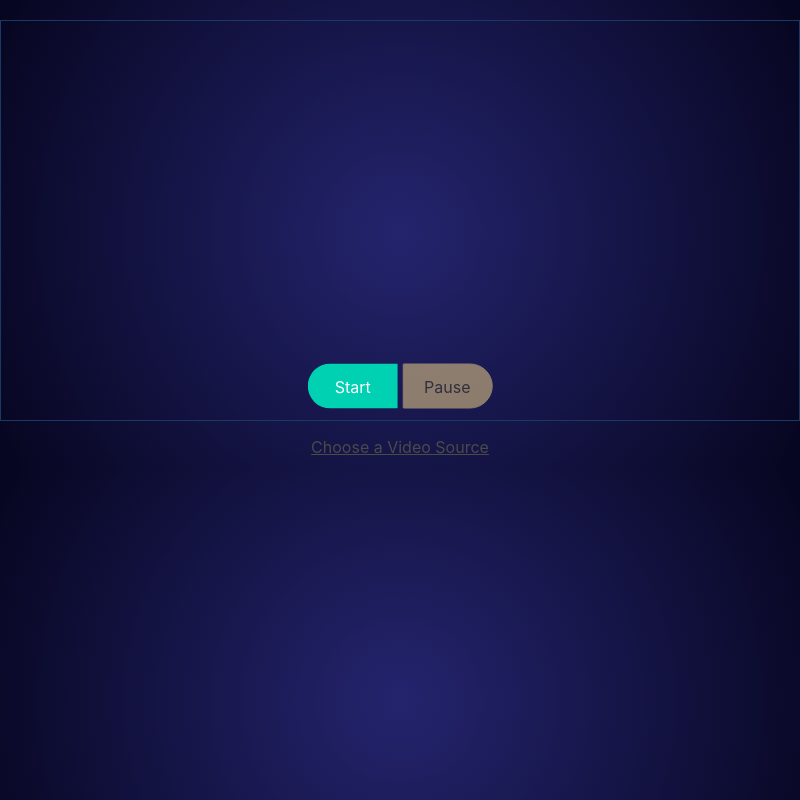
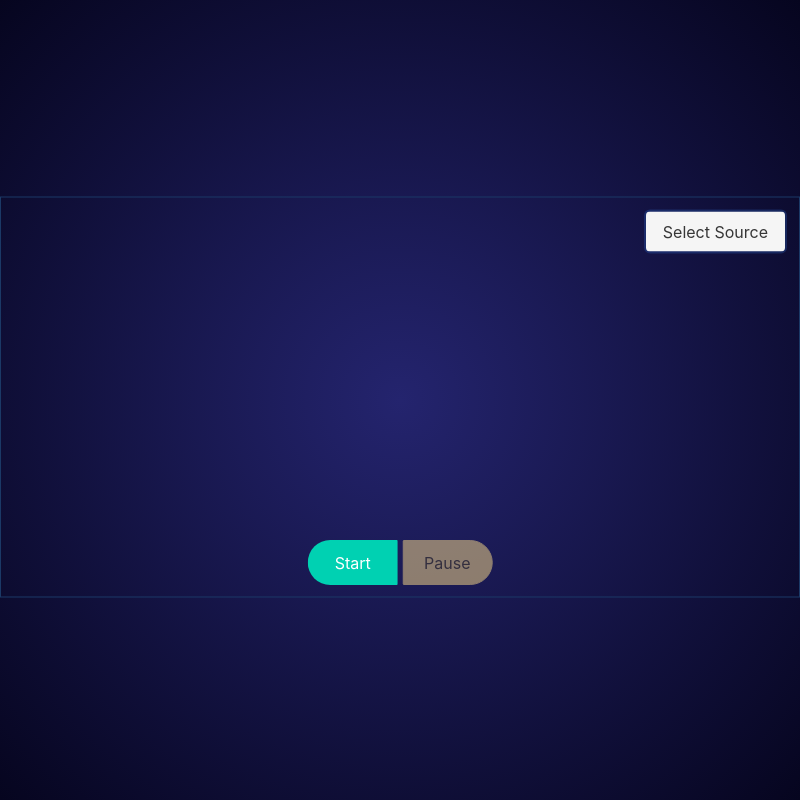
Before and after one commit to reedjoe/electron-screen-recorder, an Electron app: page src/index.html in a window 800 px wide. Drawn offline with nearby package versions, Linux system fonts and the light colour scheme.

Commit message:
Move source select button

```diff
--- a/src/index.css
+++ b/src/index.css
@@ -6,14 +6,18 @@ html {
 body {
   padding: 0;
   margin: 0;
+  height: 100vh;
+  text-align: center;
 }
 
 #video-container {
   width: 100%;
-  max-width: 1000px;
+  max-width: 1080px;
   position: relative;
   margin-left: auto;
   margin-right: auto;
+  top: 50%;
+  transform: translateY(-50%);
 }
 
 #video-overlay {
@@ -27,6 +31,20 @@ body {
 
 .video-filter {
   background-color: rgba(0,0,0,.7);
+}
+
+#videoSelectBtn {
+  position: absolute;
+  top: 15px;
+  right: 15px;
+  max-width: 20%;
+  background-color: #f5f5f5;
+  color: #363636;
+  box-shadow: 0 0 0 0.125em rgba(50,115,220,.25);
+  text-decoration: none;
+  white-space: nowrap;
+  overflow: hidden;
+  text-overflow: ellipsis;
 }
 
 #pause-icon {
@@ -57,14 +75,9 @@ body {
 
 video {
   width: 100%;
-  max-width: 1000px;
+  max-width: 1080px;
   height: auto;
   border: solid 1px rgb(27, 57, 102);
-}
-
-body {
-  text-align: center;
-  padding-top: 20px;
 }
 
 #recordBtn, #pauseBtn {
--- a/src/index.html
+++ b/src/index.html
@@ -15,6 +15,9 @@
   <body class="content">
     <div id="video-container">
       <div id="video-overlay">
+        <button id="videoSelectBtn" class="button is-text">
+          Select Source
+        </button>
         <i id="pause-icon" class="far fa-pause-circle hidden"></i>
         <div class="btn-container">
           <button id="recordBtn" class="button is-primary">Start</button>
@@ -25,8 +28,6 @@
       <video></video>
     </div>
 
-    <button id="videoSelectBtn" class="button is-text">
-      Choose a Video Source
-    </button>
+
   </body>
 </html>
```
